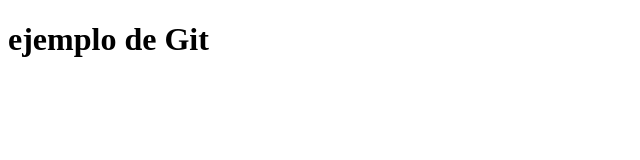
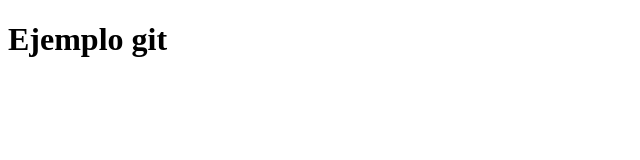
Before and after one commit to boomdyt/EjemploClaseGit, a plain HTML site: page index.html in a window 1280 px wide. Shown: the whole page, without its empty margins (0-640 px from the left). Drawn offline with Linux system fonts and the light colour scheme.

Commit message:
Ultimo commit

```diff
--- a/idex.html
+++ b/index.html
@@ -6,6 +6,6 @@
 	<title>ejemplo_Git</title>
 </head>
 <body>
-	<h1>ejemplo de Git</h1>
+	<h1>Ejemplo git</h1>
 </body>
 </html>
```
Also changed, not shown: Css/estilo.css (added), js/js.js (added).
